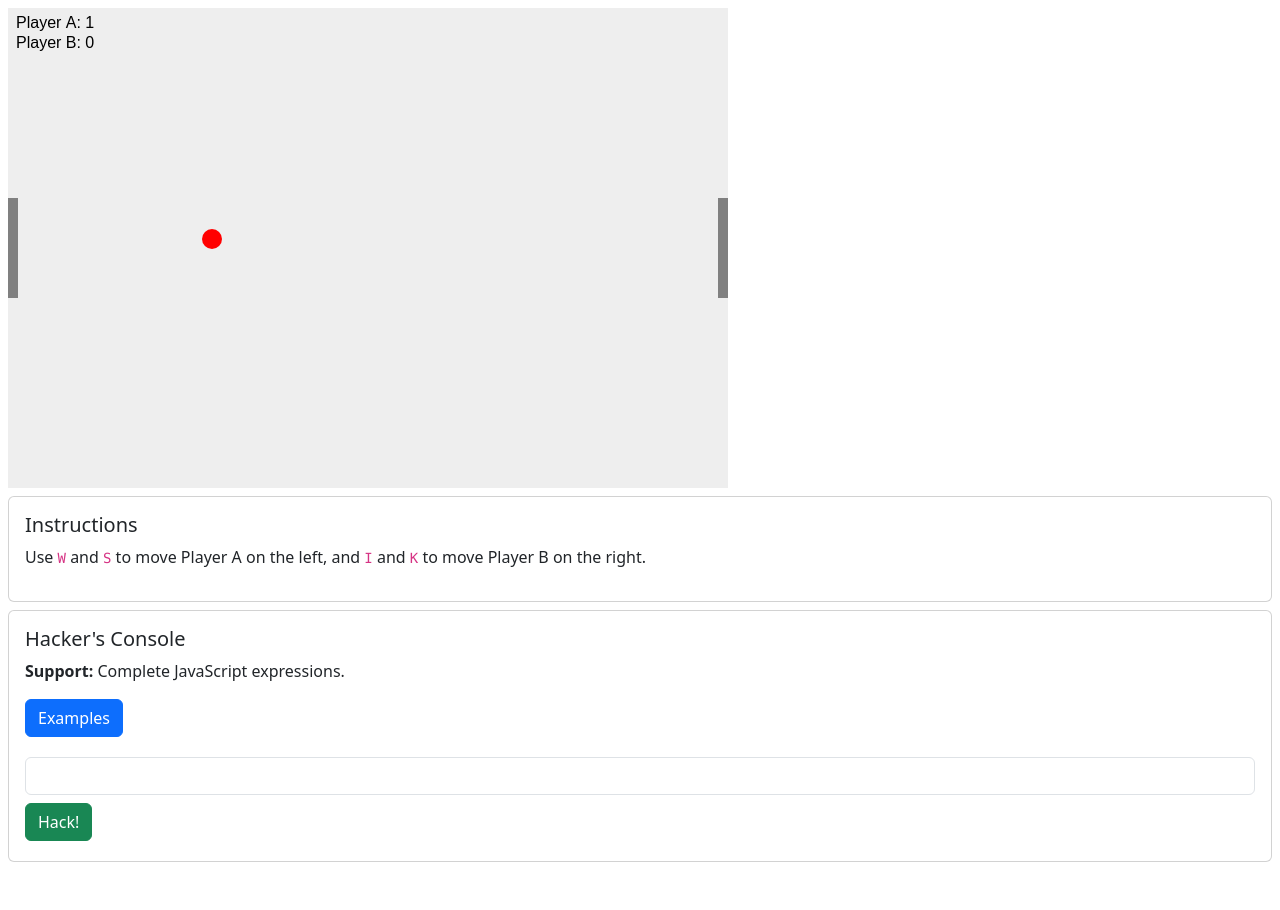
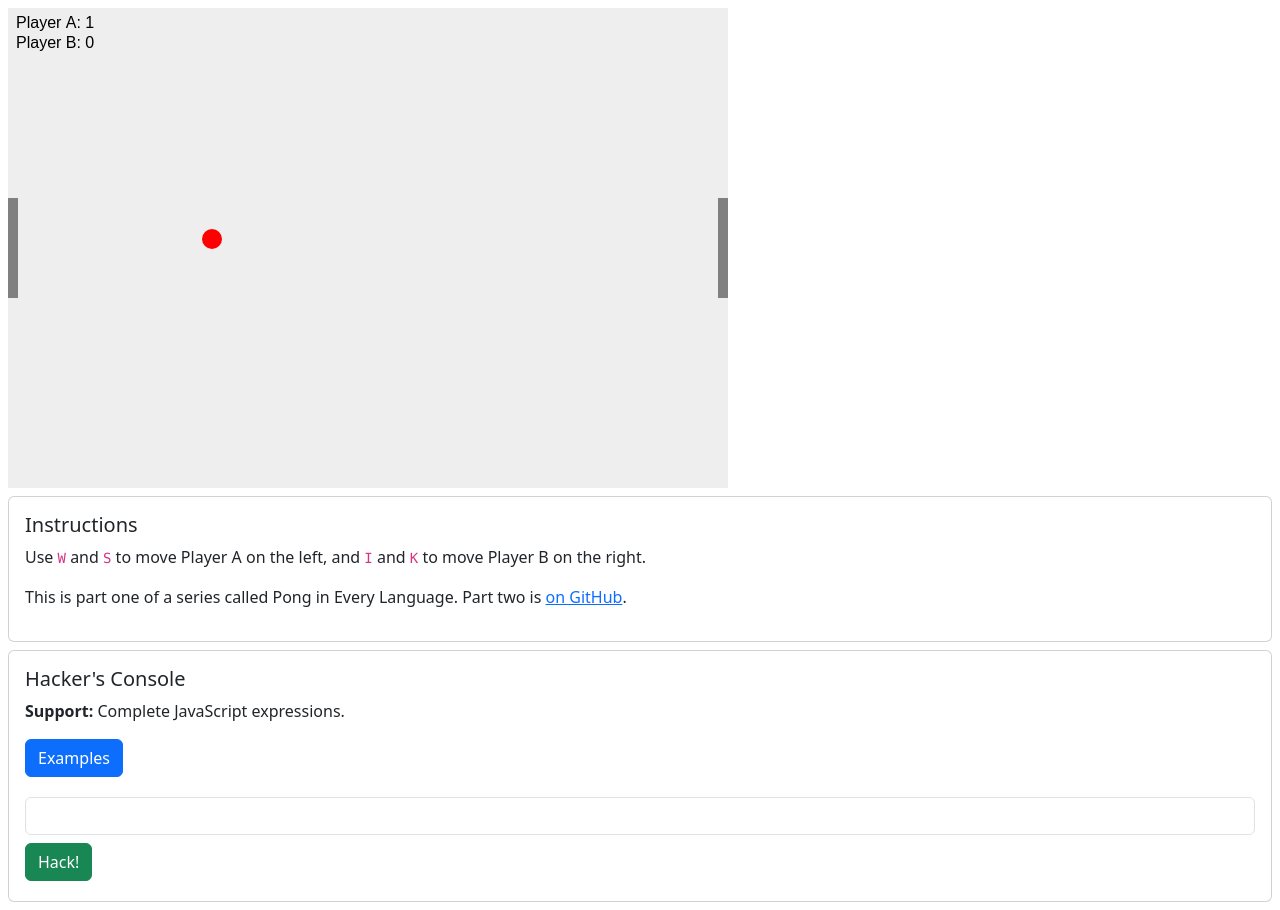
Before and after one commit to Brunozhon/webPong, a plain HTML site: page index.html in a window 1280 px wide. Before the commit the page ends 870 px from the top, so only its background shows below. Drawn offline with Linux system fonts and the light colour scheme.

Commit message:
Update index.html

```diff
--- a/index.html
+++ b/index.html
@@ -24,6 +24,7 @@
             <div class="card-body">
                 <h5 class="card-title">Instructions</h5>
                 <p>Use <code>W</code> and <code>S</code> to move Player A on the left, and <code>I</code> and <code>K</code> to move Player B on the right.</p>
+                <p>This is part one of a series called Pong in Every Language. Part two is <a href="https://github.com/Brunozhon/fs-pong">on GitHub</a>.</p>
             </div>
         </div>
         <div class="card m-2">
```
